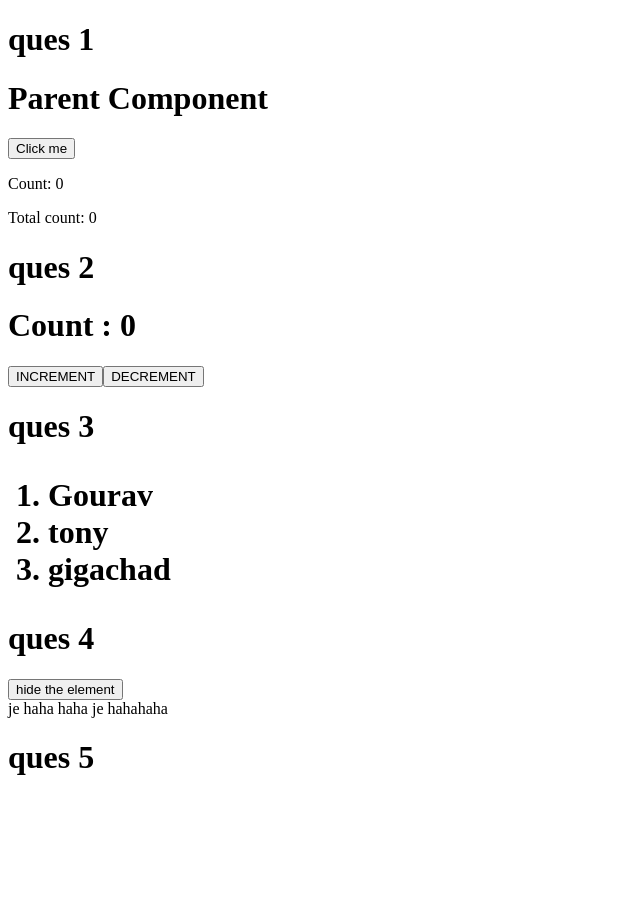
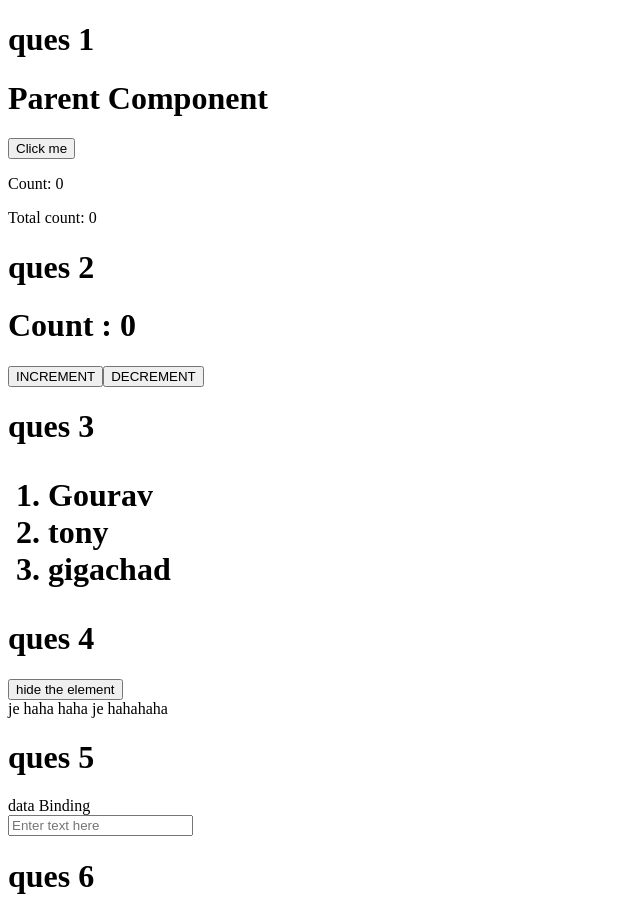
Before and after one commit to gourav-kadyan/reactlearn, a React (Create React App) app: page / in a window 1280 px wide. Shown: the whole page, without its empty margins (0-640 px from the left). Before the commit the page ends 800 px from the top, so only its background shows below. Built offline with nearby package versions, Linux system fonts and the light colour scheme.

Commit message:
new ques 2 way data binding

```diff
--- /dev/null
+++ b/src/2 way data binding/Binding.jsx
@@ -0,0 +1,14 @@
+import React, { useState } from 'react'
+
+const Binding = () => {
+    const [ value, setValue ] = useState("");
+  return (
+    <>
+        <div>data Binding</div>
+        <input type="text" placeholder='Enter text here' value={value} onChange={(event) => setValue(event.target.value)}></input>
+        <h3>{value}</h3>
+    </>
+  )
+}
+
+export default Binding
--- a/src/App.jsx
+++ b/src/App.jsx
@@ -5,6 +5,7 @@ import Counter from "./customhooks/Counter";
 import ParentComponent from "./counter/ParentComponent";
 //import SignIn from "./signin/SignIn";
 import Array from "./display array of users/Array";
+import Binding from "./2 way data binding/Binding";
 
 function App(){
     return (
@@ -19,6 +20,8 @@ function App(){
             <h1>ques 4</h1>
             <Show />
             <h1>ques 5</h1>
+            <Binding />
+            <h1>ques 6</h1>
 
         </>
     );
```
